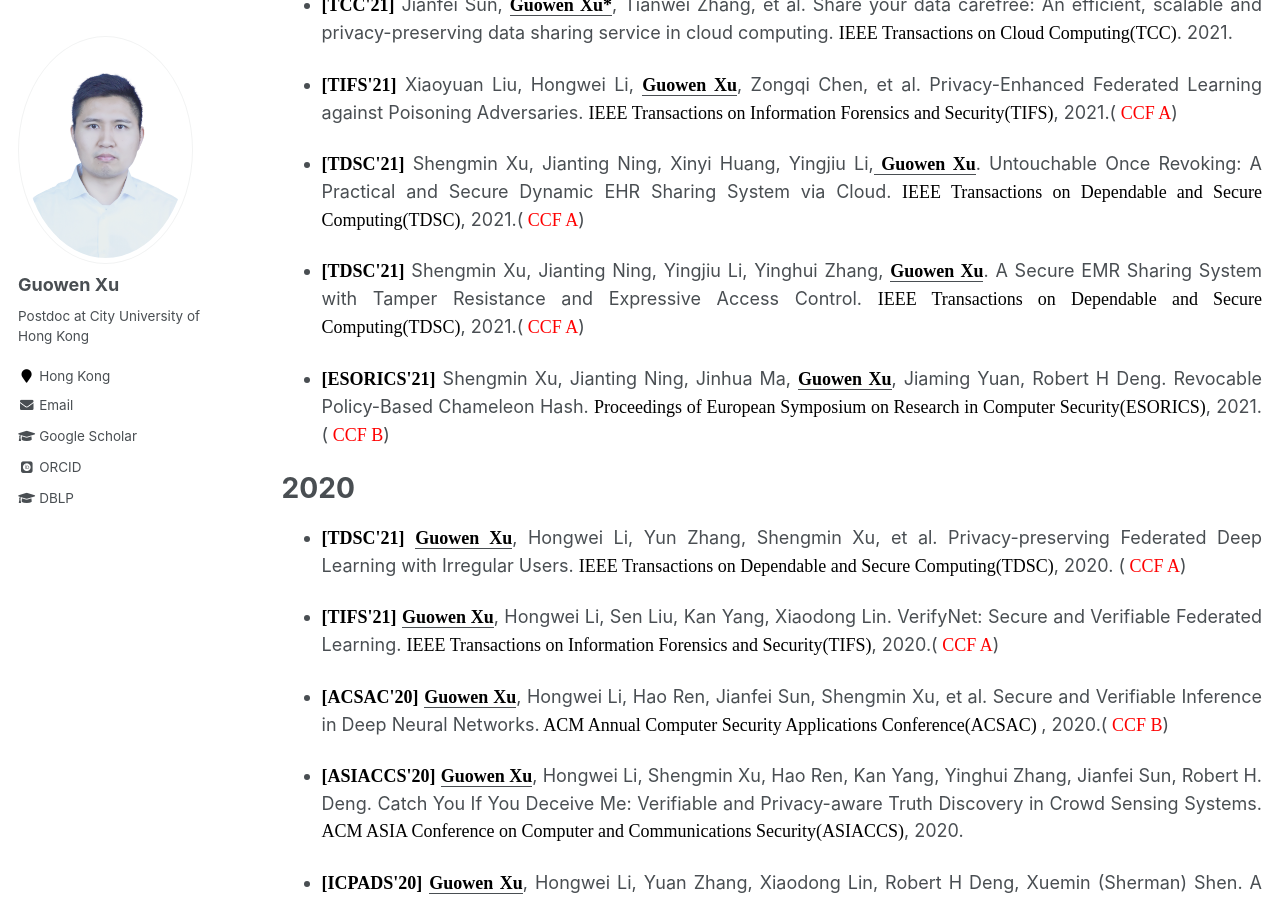
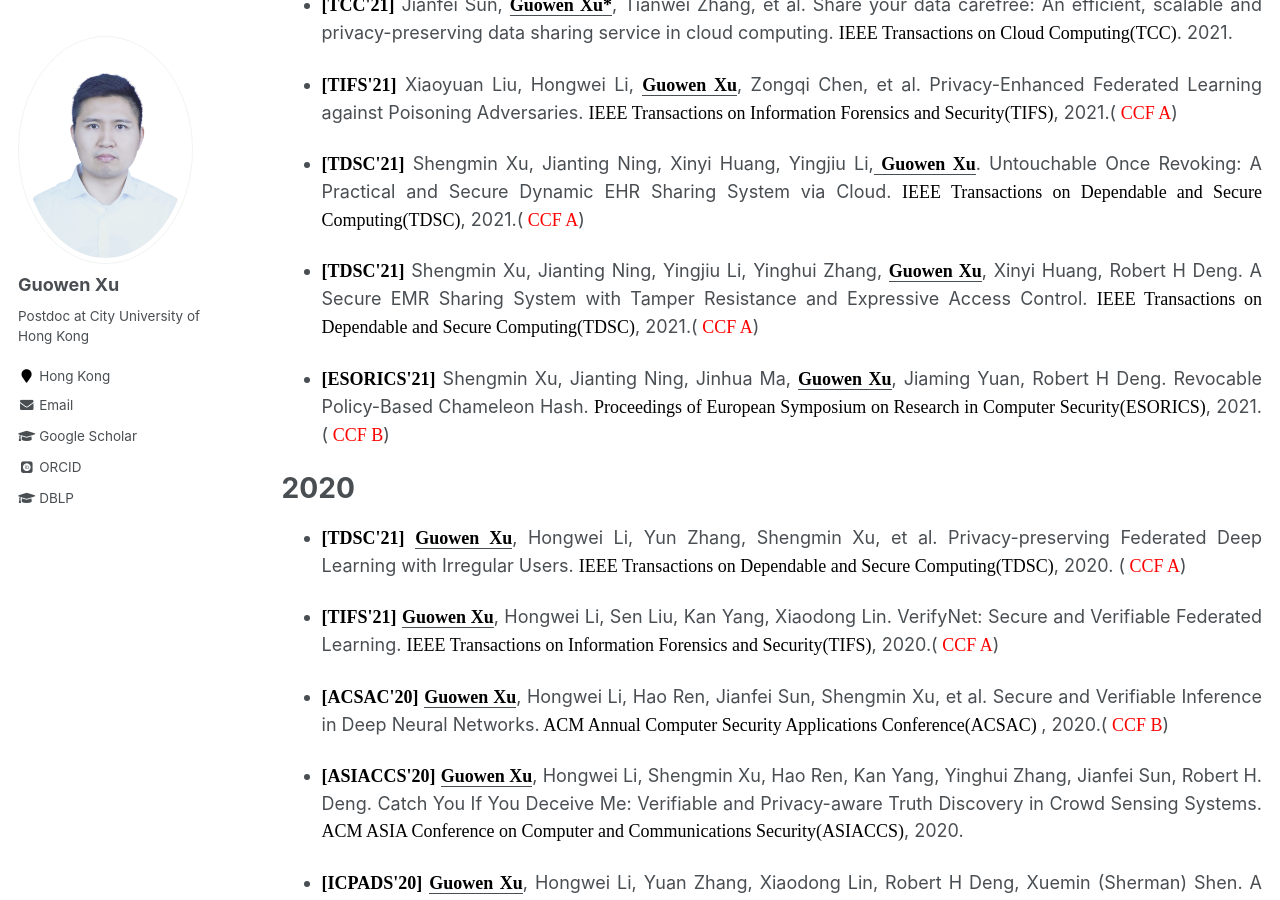
Before and after one commit to Guowen-xu/guowen-xu.github.io, a Jekyll site: the page built from _pages/publications.md, in a window 1280 px wide and 900 px high, scrolled down 3209 px. Built offline with Jekyll 4.4.1, drawn with Linux system fonts in a browser that asks for light colours; some web fonts are replaced.

Commit message:
Update publications.md

```diff
--- a/_pages/publications.md
+++ b/_pages/publications.md
@@ -80,7 +80,7 @@ You can find my articles on my [Google Scholar](https://scholar.google.com.hk/ci
 
 * <p align="justify"> <b><font face="Times New Roman" color=black size=4> [TDSC'21]</font></b> Shengmin Xu, Jianting Ning, Xinyi Huang, Yingjiu Li,<u><b><font face="Times New Roman" color=black size=4> Guowen Xu</font></b></u>. Untouchable Once Revoking: A Practical and Secure Dynamic EHR Sharing System via Cloud. <font face="Times New Roman" color=black size=4> IEEE Transactions on Dependable and Secure Computing(TDSC)</font>, 2021.(<font face="Times New Roman" color=red size=4> CCF A</font>)
 
-* <p align="justify"><b><font face="Times New Roman" color=black size=4> [TDSC'21]</font></b> Shengmin Xu, Jianting Ning, Yingjiu Li, Yinghui Zhang, <u><b><font face="Times New Roman" color=black size=4> Guowen Xu</font></b></u>. A Secure EMR Sharing System with Tamper Resistance and Expressive Access Control. <font face="Times New Roman" color=black size=4> IEEE Transactions on Dependable and Secure Computing(TDSC)</font>, 2021.(<font face="Times New Roman" color=red size=4> CCF A</font>)
+* <p align="justify"><b><font face="Times New Roman" color=black size=4> [TDSC'21]</font></b> Shengmin Xu, Jianting Ning, Yingjiu Li, Yinghui Zhang, <u><b><font face="Times New Roman" color=black size=4> Guowen Xu</font></b></u>, Xinyi Huang, Robert H Deng. A Secure EMR Sharing System with Tamper Resistance and Expressive Access Control. <font face="Times New Roman" color=black size=4> IEEE Transactions on Dependable and Secure Computing(TDSC)</font>, 2021.(<font face="Times New Roman" color=red size=4> CCF A</font>)
 
 * <p align="justify"> <b><font face="Times New Roman" color=black size=4> [ESORICS'21]</font></b> Shengmin Xu, Jianting Ning,  Jinhua Ma, <u><b><font face="Times New Roman" color=black size=4> Guowen Xu</font></b></u>, Jiaming Yuan, Robert H Deng.  Revocable Policy-Based Chameleon Hash.  <font face="Times New Roman" color=black size=4> Proceedings of European Symposium on Research in Computer Security(ESORICS)</font>, 2021.(<font face="Times New Roman" color=red size=4> CCF B</font>)
 
```
